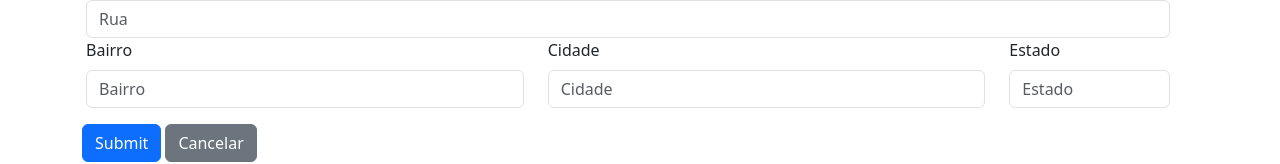
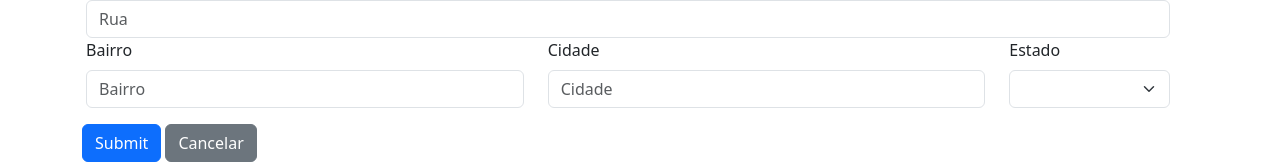
Before and after one commit to rafaelpeinado/angular, an Angular app in the folder projetos/forms/: page /data-form in a window 1280 px wide. Shown: the part 346-510 px from the top of the page. Built offline with nearby package versions, Linux system fonts and the light colour scheme.

Commit message:
wip: finaliza combobox simples

```diff
--- a/projetos/forms/src/app/data-form/data-form.component.html
+++ b/projetos/forms/src/app/data-form/data-form.component.html
@@ -98,9 +98,11 @@
 
     <div class="col-md-2">
       <label for="estado" class="form-label">Estado</label>
-      <input type="text" class="form-control"
+      <select class="form-select"
         [class.is-invalid]="!formulario.get('endereco.estado')?.valid && formulario.get('endereco.estado')?.touched"
         id="estado" placeholder="Estado" formControlName="estado" aria-describedby="estado">
+        <option *ngFor="let estado of estados | async" [value]="estado.sigla">{{ estado.nome }}</option>
+      </select>
       <div *ngIf="!formulario.get('endereco.estado')?.valid && formulario.get('endereco.estado')?.touched" id="estado"
         class="invalid-feedback">
         Estado é obrigatório.
--- a/projetos/forms/src/app/data-form/data-form.component.ts
+++ b/projetos/forms/src/app/data-form/data-form.component.ts
@@ -4,6 +4,7 @@ import { HttpClient } from '@angular/common/http';
 import { Component, OnInit } from '@angular/core';
 import { FormBuilder, FormControl, FormGroup, Validators } from '@angular/forms';
 import { EstadoBr } from '../shared/models/estado-br';
+import { Observable } from 'rxjs';
 
 @Component({
   selector: 'app-data-form',
@@ -13,7 +14,8 @@ import { EstadoBr } from '../shared/models/estado-br';
 export class DataFormComponent implements OnInit {
 
   public formulario!: FormGroup;
-  public estados: EstadoBr[] = [];
+  // public estados: EstadoBr[] = [];
+  public estados!: Observable<EstadoBr[]>;
 
   constructor(
     private formBuilder: FormBuilder,
@@ -23,8 +25,10 @@ export class DataFormComponent implements OnInit {
   ) { }
 
   ngOnInit(): void {
-    this.dropdownService.getEstadosBr()
-      .subscribe((estados: EstadoBr[]) => this.estados = estados);
+    // this.dropdownService.getEstadosBr()
+    //   .subscribe((estados: EstadoBr[]) => this.estados = estados);
+
+    this.estados = this.dropdownService.getEstadosBr();
 
     // this.formulario = new FormGroup({
     //   nome: new FormControl(null),
```
Also changed, not shown: 1 other file (tests, documents, lock files or other folders).
